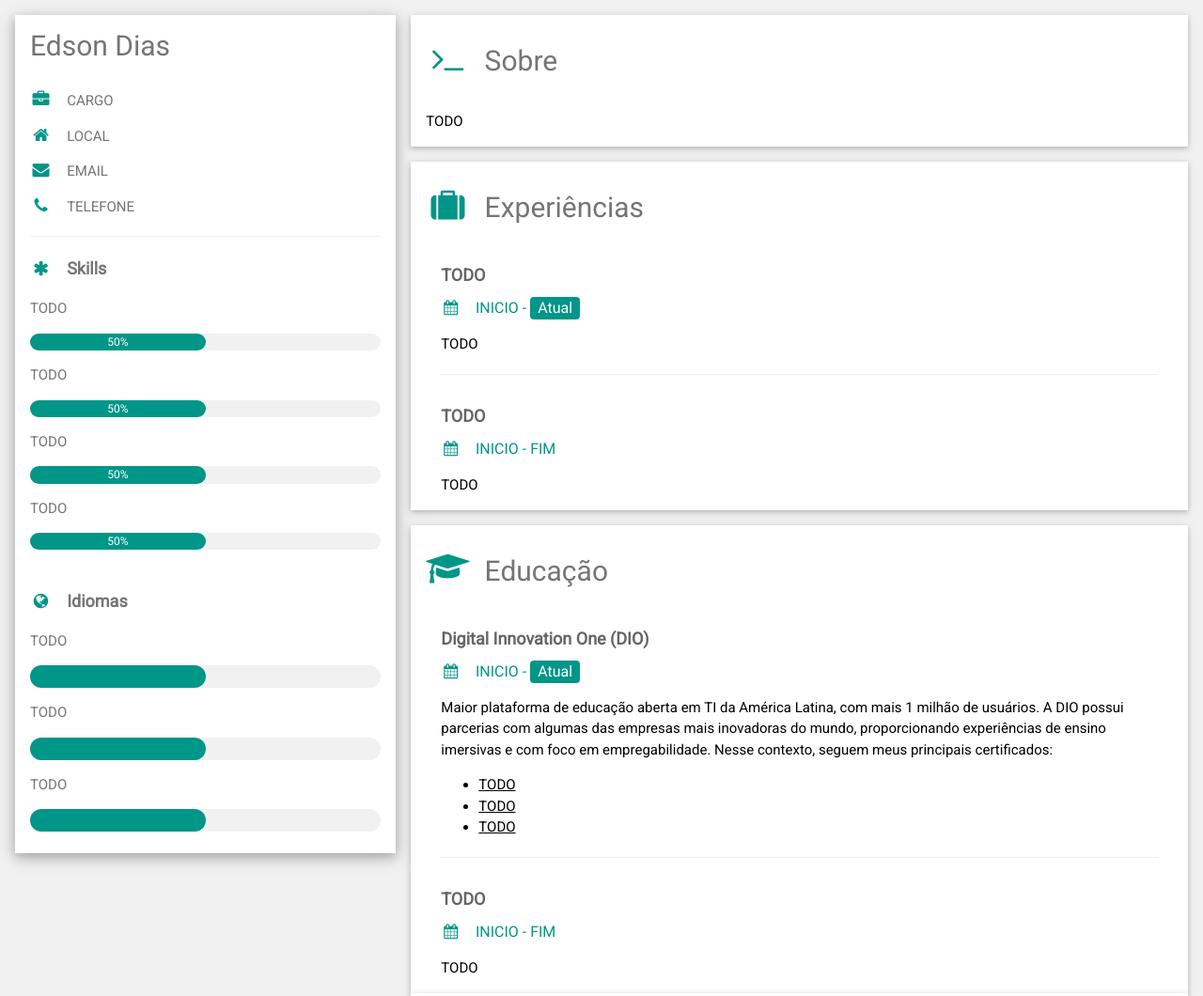
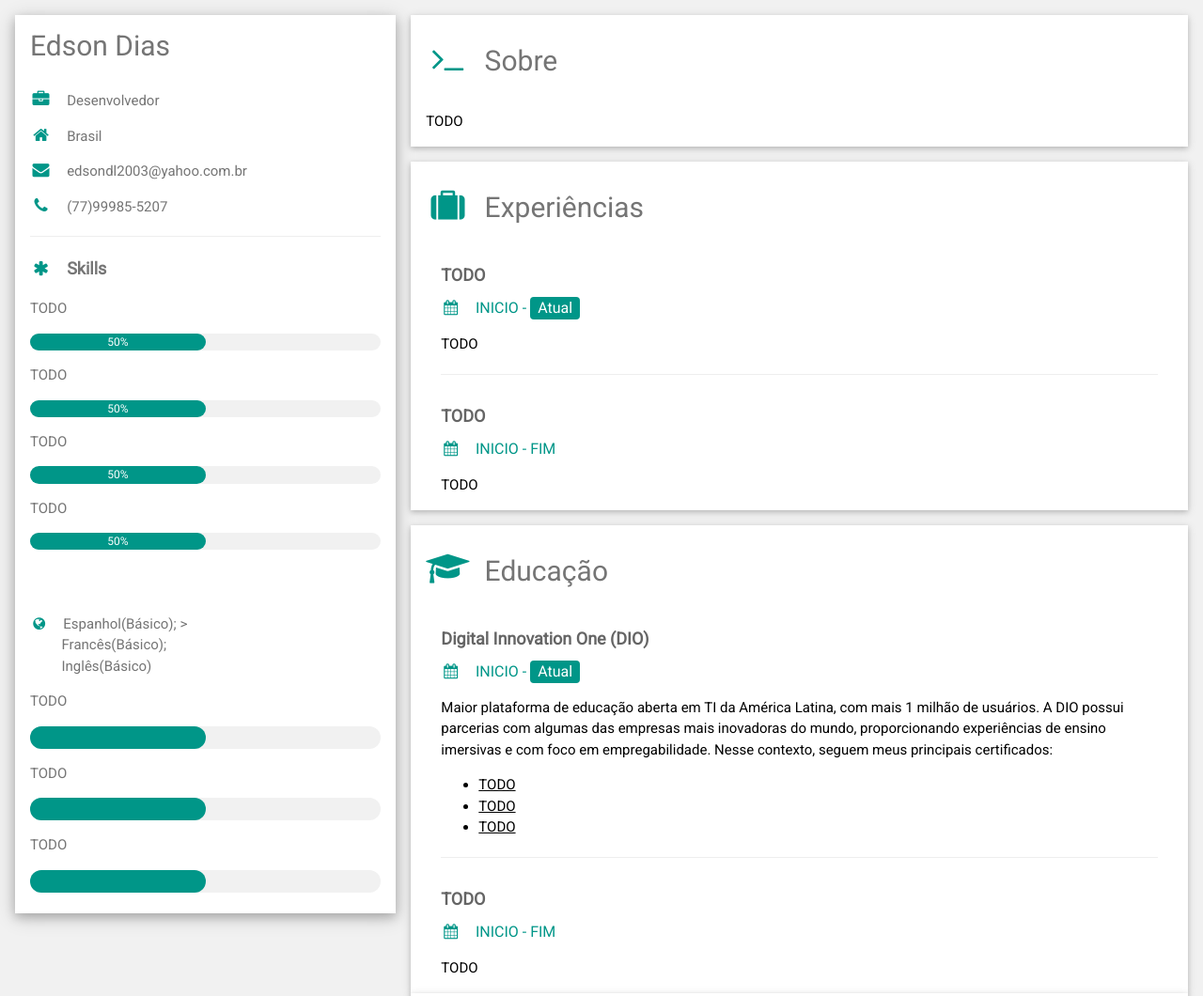
Before and after one commit to edsondl/portifolioprofissional, a plain HTML site: page index.html in a window 1280 px wide. Shown: the top 1060 px of the page at 94% size. Drawn offline with nearby package versions, Linux system fonts and the light colour scheme.

Commit message:
Atualização de projeto.

```diff
--- a/index.html
+++ b/index.html
@@ -36,10 +36,10 @@
               <h2>Edson Dias</h2>
             </div>
             <div class="w3-container">
-              <p><i class="fa fa-briefcase fa-fw w3-margin-right w3-large w3-text-teal"></i>CARGO</p>
-              <p><i class="fa fa-home fa-fw w3-margin-right w3-large w3-text-teal"></i>LOCAL</p>
-              <p><i class="fa fa-envelope fa-fw w3-margin-right w3-large w3-text-teal"></i>EMAIL</p>
-              <p><i class="fa fa-phone fa-fw w3-margin-right w3-large w3-text-teal"></i>TELEFONE</p>
+              <p><i class="fa fa-briefcase fa-fw w3-margin-right w3-large w3-text-teal"></i>Desenvolvedor</p>
+              <p><i class="fa fa-home fa-fw w3-margin-right w3-large w3-text-teal"></i>Brasil</p>
+              <p><i class="fa fa-envelope fa-fw w3-margin-right w3-large w3-text-teal"></i>edsondl2003@yahoo.com.br</p>
+              <p><i class="fa fa-phone fa-fw w3-margin-right w3-large w3-text-teal"></i>(77)99985-5207</p>
               <hr>
 
               <p class="w3-large">
@@ -63,8 +63,9 @@
               </div>
               <br>
 
-              <p class="w3-large w3-text-theme">
-                <b><i class="fa fa-globe fa-fw w3-margin-right w3-text-teal"></i>Idiomas</b>
+              <br class="w3-large w3-text-theme">
+                <br><i class="fa fa-globe fa-fw w3-margin-right w3-text-teal"></i>Espanhol(Básico);
+>                  <br>&nbsp;&nbsp;&nbsp;&nbsp;&nbsp;&nbsp;&nbsp;&nbsp;&nbsp;Francês(Básico); <br>&nbsp;&nbsp;&nbsp;&nbsp;&nbsp;&nbsp;&nbsp;&nbsp;&nbsp;Inglês(Básico)</br></b>
               </p>
               <p>TODO</p>
               <div class="w3-light-grey w3-round-xlarge">
@@ -143,7 +144,7 @@
             <div class="w3-container">
               <h6 class="w3-text-teal">
                 <i class="fa fa-github fa-fw w3-margin-right"></i>
-                <a href="LINK_GITHUB" target="_blank">USUARIO_GITHUB/REPO</a>
+                <a href="https://github.com/edsondl" target="_blank">USUARIO_GITHUB/REPO</a>
               </h6>
               <p>TODO</p>
               <hr>
@@ -168,8 +169,8 @@
 
     <footer class="w3-container w3-teal w3-center w3-margin-top">
       <p>Minhas Redes Sociais</p>
-      <a href="LINK_GITHUB" target="_blank"><i class="fa fa-github w3-hover-opacity"></i></a>
-      <a href="LINK_LINKEDIN" target="_blank"><i class="fa fa-linkedin w3-hover-opacity"></i></a>
+      <a href="https://github.com/edsondl" target="_blank"><i class="fa fa-github w3-hover-opacity"></i></a>
+      <a href="https://www.linkedin.com/in/edsondias-desenvolvedor/" target="_blank"><i class="fa fa-linkedin w3-hover-opacity"></i></a>
       <a href="LINK_FACEBOOK" target="_blank"><i class="fa fa-facebook-official w3-hover-opacity"></i></a>
       <a href="LINK_INSTAGRAM" target="_blank"><i class="fa fa-instagram w3-hover-opacity"></i></a>
       <a href="LINK_TWITTER" target="_blank"><i class="fa fa-twitter w3-hover-opacity"></i></a>
```
